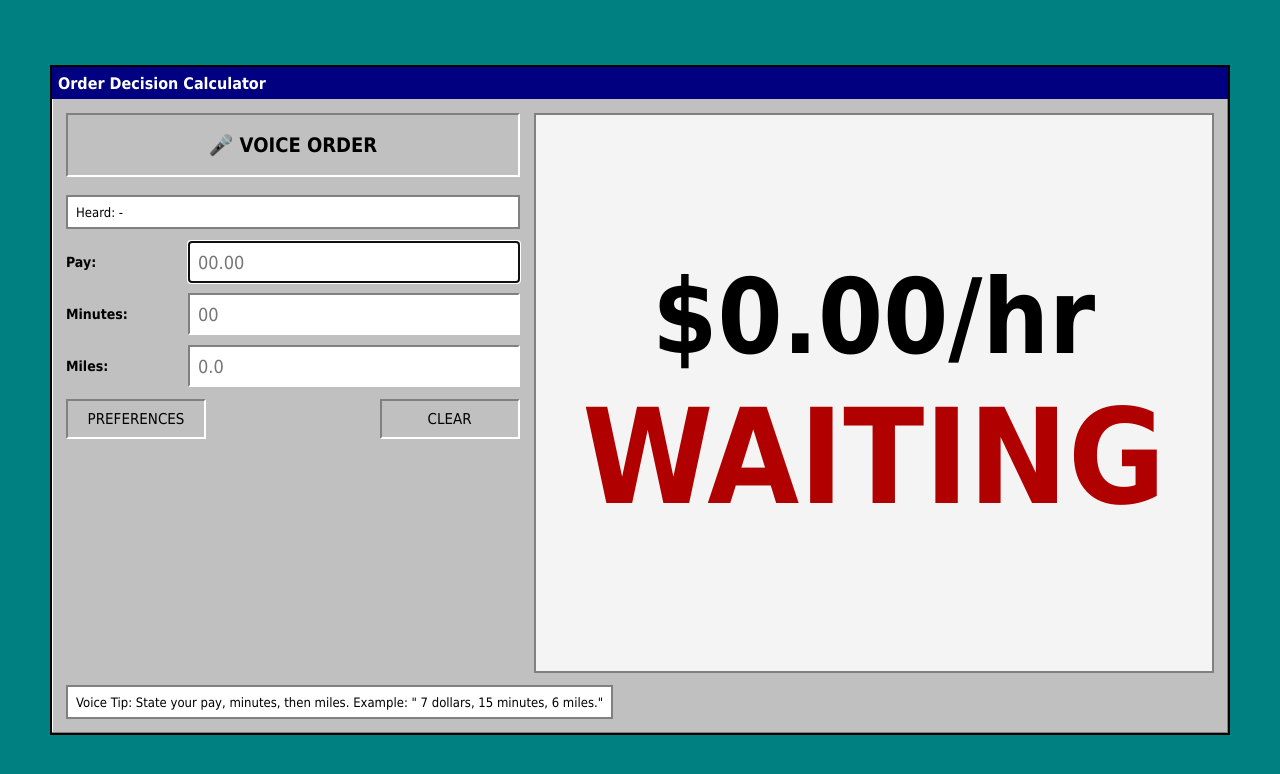
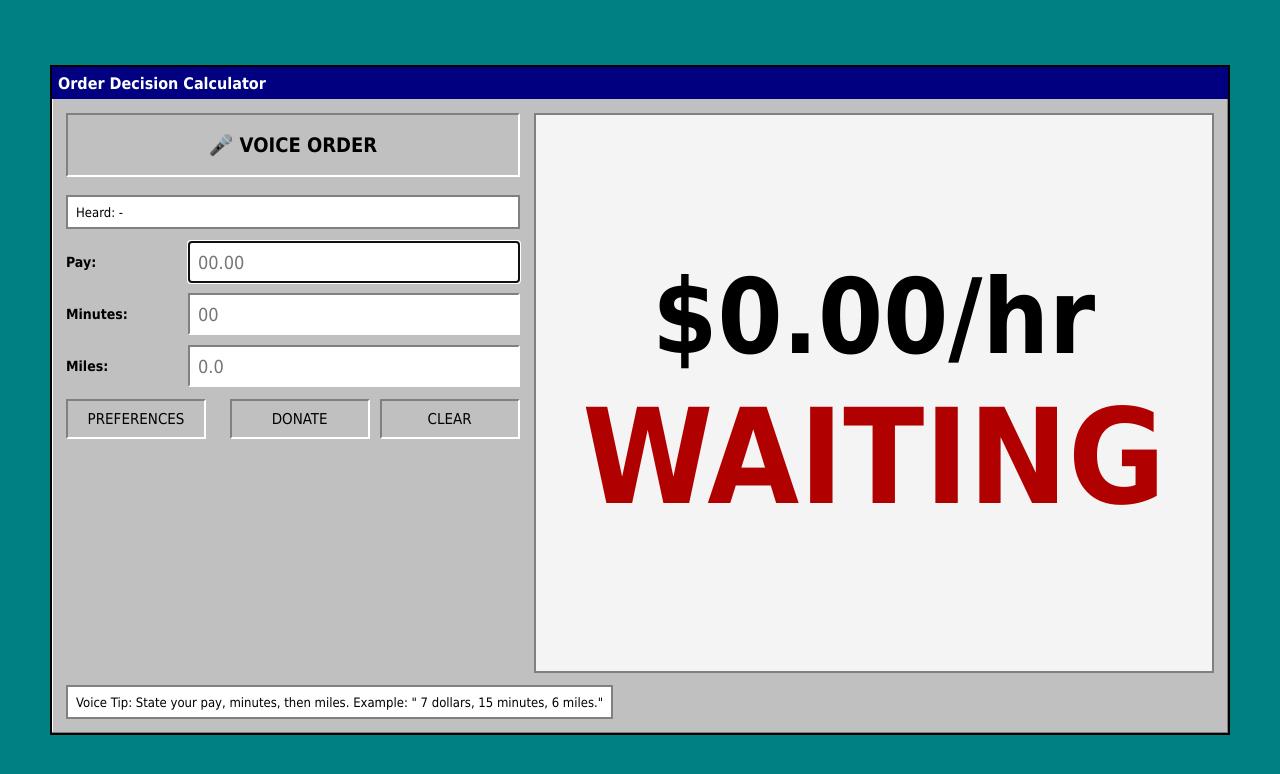
Before and after one commit to obscuratempura/UberCalc, a React (Vite) app in the folder frontend/: page / in a window 1280 px wide. Shown: the top 774 px of the page. Built offline with nearby package versions, Linux system fonts and the light colour scheme; no server answers.

Commit message:
Add configurable Donate button

```diff
--- a/frontend/src/App.jsx
+++ b/frontend/src/App.jsx
@@ -1,6 +1,7 @@
 import { useEffect, useRef, useState } from "react";
 
 const API_BASE = import.meta.env.VITE_API_BASE || "http://localhost:8000";
+const DONATE_URL = (import.meta.env.VITE_DONATE_URL || "").trim();
 const PAY_LIMIT = 4;
 const MILES_LIMIT = 3;
 const MINUTES_LIMIT = 2;
@@ -685,6 +686,13 @@ export default function App() {
     payInputRef.current?.focus();
   }
 
+  function handleDonate() {
+    if (!DONATE_URL) {
+      return;
+    }
+    window.open(DONATE_URL, "_blank", "noopener,noreferrer");
+  }
+
   function onRowEnter(event, nextRef) {
     if (event.key === "Enter") {
       nextRef?.current?.focus();
@@ -944,6 +952,11 @@ export default function App() {
                   PREFERENCES
                 </button>
                 <div className="button-group">
+                  {DONATE_URL ? (
+                    <button type="button" onClick={handleDonate}>
+                      DONATE
+                    </button>
+                  ) : null}
                   <button type="button" onClick={handleClear}>
                     CLEAR
                   </button>
```
Also changed, not shown: 2 other files (tests, documents, lock files or other folders).
